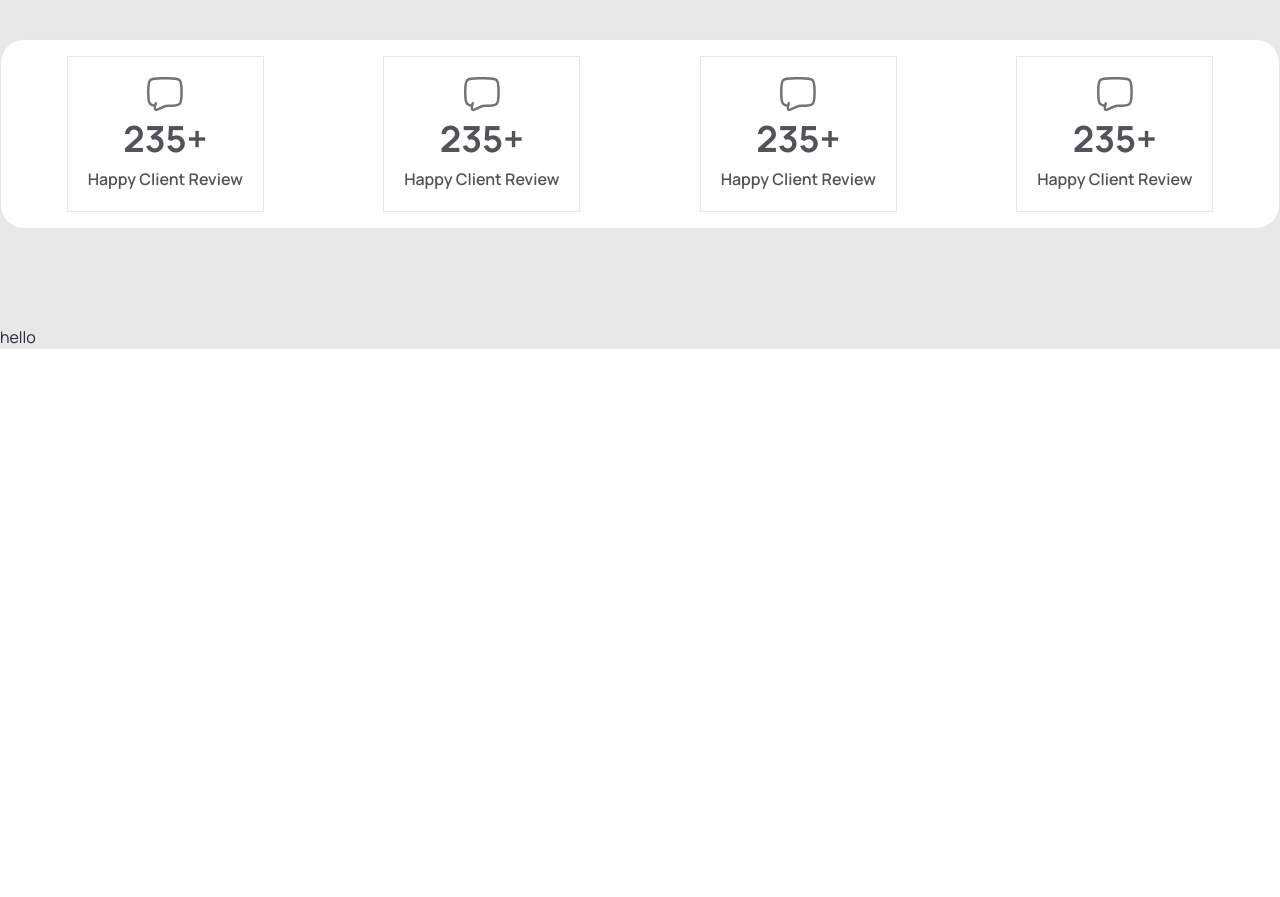
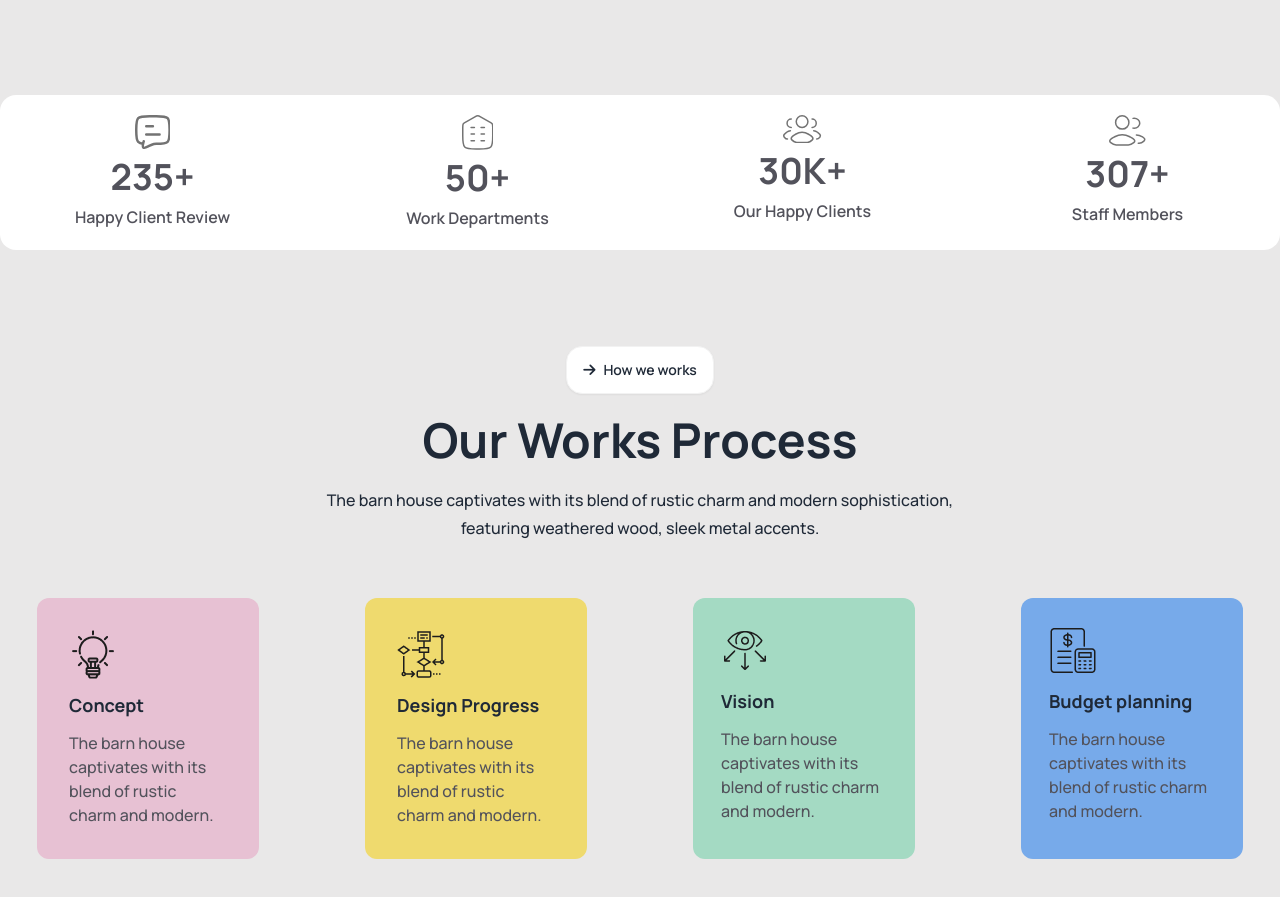
Before and after one commit to imran-binhasan/rinterio-landing-page, a plain HTML site: page index.html in a window 1280 px wide. Shown: the part 1535-2432 px from the top of the page. Before the commit the page ends 1884 px from the top, so only its background shows below. Drawn offline with nearby package versions, Linux system fonts and the light colour scheme.

Commit message:
work section done

```diff
--- a/index.html
+++ b/index.html
@@ -93,18 +93,21 @@
 
      </div>
  </header>
+
+
  <!-- Main Section -->
-  <main class=" bg-[#e9e8e8] relative">
+  <main class=" bg-[#e9e8e8] relative py-10">
     <div>
       <img class="absolute left-12 top-8" src="assets/Vector.png" alt="">
     </div>
+    <!-- About US -->
     <section class="flex flex-col lg:flex-row container mx-auto">
       <!-- Content -->
       <div class="flex flex-1 flex-col gap-y-5 py-20 border border-red-500">
 
        <div class="border border-red-500 mx-auto space-y-5 px-4 lg:px-0">
-        <div>
-          <a class="btn bg-white"><i class="fa-solid fa-arrow-right"></i> About Us</a>
+        <div class="py-2">
+          <a class="btn bg-white rounded-2xl"><i class="fa-solid fa-arrow-right"></i> About Us</a>
          </div>
         <h3 class="text-5xl font-bold leading-[60px]">We design thoughtful,<br> liveable spaces</h3>
         <p>The barn house captivates with its blend of rustic charm and <br>
@@ -131,54 +134,133 @@
         <img class="w-4/5 mx-auto" src="assets/Rectangle.png" alt="">
       </div>
     </section>
-    <section class="container mx-auto bg-white p-4 my-24 grid grid-cols-1 md:grid-cols2 lg:grid-cols-4 border rounded-3xl gap-5">
-      <div class="border mx-auto p-5 space-y-2">
+
+    <!-- About Us Box -->
+    <section class="md:container mx-auto bg-white my-24 grid grid-cols-1 md:grid-cols2 lg:grid-cols-4  rounded-2xl gap-5 w-10/12">
+
+      <div class="mx-auto p-5 space-y-2">
         <div>
           <svg class="mx-auto" width="35.833374" height="34.031250" viewBox="0 0 35.8334 34.0312" fill="none" xmlns="http://www.w3.org/2000/svg" xmlns:xlink="http://www.w3.org/1999/xlink">
             <defs/>
+            <path id="Vector" d="M11.25 19.58L24.58 19.58M11.25 11.25L17.91 11.25" stroke="#737373" stroke-opacity="1.000000" stroke-width="2.500000" stroke-linejoin="round" stroke-linecap="round"/>
             <path id="Vector" d="M8.08 28.75C5.91 28.53 4.29 27.88 3.2 26.79C1.25 24.84 1.25 21.7 1.25 15.41L1.25 14.58C1.25 8.29 1.25 5.15 3.2 3.2C5.15 1.25 8.29 1.25 14.58 1.25L21.25 1.25C27.53 1.25 30.67 1.25 32.63 3.2C34.58 5.15 34.58 8.29 34.58 14.58L34.58 15.41C34.58 21.7 34.58 24.84 32.63 26.79C30.67 28.75 27.53 28.75 21.25 28.75C20.31 28.77 19.57 28.84 18.84 29C16.84 29.46 14.99 30.49 13.16 31.38C10.56 32.65 9.26 33.28 8.44 32.69C6.87 31.52 8.4 27.91 8.75 26.25" stroke="#737373" stroke-opacity="1.000000" stroke-width="2.500000" stroke-linecap="round"/>
           </svg>
+
         </div>
         <h3 class="text-4xl text-center font-bold text-zinc-600">235+</h3>
         <p class="text-center font-semibold text-zinc-600">Happy Client Review</p>
       </div>
 
-      <div class="border mx-auto p-5 space-y-2">
+      <div class="mx-auto p-5 space-y-2">
         <div>
-          <svg class="mx-auto" width="35.833374" height="34.031250" viewBox="0 0 35.8334 34.0312" fill="none" xmlns="http://www.w3.org/2000/svg" xmlns:xlink="http://www.w3.org/1999/xlink">
+          <svg class="mx-auto" width="31.500000" height="34.833252" viewBox="0 0 31.5 34.8333" fill="none" xmlns="http://www.w3.org/2000/svg" xmlns:xlink="http://www.w3.org/1999/xlink">
             <defs/>
-            <path id="Vector" d="M8.08 28.75C5.91 28.53 4.29 27.88 3.2 26.79C1.25 24.84 1.25 21.7 1.25 15.41L1.25 14.58C1.25 8.29 1.25 5.15 3.2 3.2C5.15 1.25 8.29 1.25 14.58 1.25L21.25 1.25C27.53 1.25 30.67 1.25 32.63 3.2C34.58 5.15 34.58 8.29 34.58 14.58L34.58 15.41C34.58 21.7 34.58 24.84 32.63 26.79C30.67 28.75 27.53 28.75 21.25 28.75C20.31 28.77 19.57 28.84 18.84 29C16.84 29.46 14.99 30.49 13.16 31.38C10.56 32.65 9.26 33.28 8.44 32.69C6.87 31.52 8.4 27.91 8.75 26.25" stroke="#737373" stroke-opacity="1.000000" stroke-width="2.500000" stroke-linecap="round"/>
+            <path id="Vector" d="M30.74 12.63C30.74 10.73 30.74 9.79 30.28 8.99C29.82 8.2 29 7.74 27.36 6.81L18.99 2.09C17.4 1.19 16.61 0.75 15.75 0.75C14.88 0.75 14.09 1.19 12.51 2.09L4.13 6.81C2.49 7.74 1.67 8.2 1.21 8.99C0.75 9.79 0.75 10.73 0.75 12.63L0.75 20.55C0.75 26.93 0.75 30.12 2.7 32.1C4.65 34.08 7.79 34.08 14.08 34.08L17.41 34.08C23.7 34.08 26.84 34.08 28.79 32.1C30.75 30.12 30.75 26.93 30.75 20.55L30.74 12.63Z" stroke="#737373" stroke-opacity="1.000000" stroke-width="1.500000"/>
+            <path id="Vector" d="M12.41 19.08L9.08 19.08M22.41 19.08L19.08 19.08M12.41 12.41L9.08 12.41M12.41 25.74L9.08 25.74M22.41 12.41L19.08 12.41M22.41 25.74L19.08 25.74" stroke="#737373" stroke-opacity="1.000000" stroke-width="1.500000" stroke-linecap="round"/>
           </svg>
+
+
+
         </div>
-        <h3 class="text-4xl text-center font-bold text-zinc-600">235+</h3>
-        <p class="text-center font-semibold text-zinc-600">Happy Client Review</p>
+        <h3 class="text-4xl text-center font-bold text-zinc-600">50+</h3>
+        <p class="text-center font-semibold text-zinc-600">Work Departments</p>
       </div>
 
-      <div class="border mx-auto p-5 space-y-2">
+      <div class="mx-auto p-5 space-y-2">
         <div>
-          <svg class="mx-auto" width="35.833374" height="34.031250" viewBox="0 0 35.8334 34.0312" fill="none" xmlns="http://www.w3.org/2000/svg" xmlns:xlink="http://www.w3.org/1999/xlink">
+          <svg class="mx-auto" width="38.166626" height="28.166748" viewBox="0 0 38.1666 28.1667" fill="none" xmlns="http://www.w3.org/2000/svg" xmlns:xlink="http://www.w3.org/1999/xlink">
             <defs/>
-            <path id="Vector" d="M8.08 28.75C5.91 28.53 4.29 27.88 3.2 26.79C1.25 24.84 1.25 21.7 1.25 15.41L1.25 14.58C1.25 8.29 1.25 5.15 3.2 3.2C5.15 1.25 8.29 1.25 14.58 1.25L21.25 1.25C27.53 1.25 30.67 1.25 32.63 3.2C34.58 5.15 34.58 8.29 34.58 14.58L34.58 15.41C34.58 21.7 34.58 24.84 32.63 26.79C30.67 28.75 27.53 28.75 21.25 28.75C20.31 28.77 19.57 28.84 18.84 29C16.84 29.46 14.99 30.49 13.16 31.38C10.56 32.65 9.26 33.28 8.44 32.69C6.87 31.52 8.4 27.91 8.75 26.25" stroke="#737373" stroke-opacity="1.000000" stroke-width="2.500000" stroke-linecap="round"/>
+            <path id="Vector" d="M33.7 24.08C34.95 24.08 35.94 23.29 36.84 22.19C38.66 19.94 35.66 18.15 34.52 17.27C33.36 16.37 32.06 15.86 30.75 15.75M29.08 12.41C31.38 12.41 33.25 10.55 33.25 8.25C33.25 5.94 31.38 4.08 29.08 4.08" stroke="#737373" stroke-opacity="1.000000" stroke-width="1.500000" stroke-linecap="round"/>
+            <path id="Vector" d="M4.45 24.08C3.21 24.08 2.21 23.29 1.32 22.19C-0.5 19.94 2.49 18.15 3.64 17.27C4.8 16.37 6.1 15.86 7.41 15.75M8.25 12.41C5.94 12.41 4.08 10.55 4.08 8.25C4.08 5.94 5.94 4.08 8.25 4.08" stroke="#737373" stroke-opacity="1.000000" stroke-width="1.500000" stroke-linecap="round"/>
+            <path id="Vector" d="M9.1 25.16C10.43 26.47 11.91 27.41 13.77 27.41L24.39 27.41C26.25 27.41 27.73 26.47 29.05 25.16C31.77 22.47 27.31 20.32 25.61 19.26C21.61 16.79 16.54 16.79 12.55 19.26C10.85 20.32 6.38 22.47 9.1 25.16Z" stroke="#737373" stroke-opacity="1.000000" stroke-width="1.500000" stroke-linejoin="round"/>
+            <path id="Vector" d="M19.08 12.41C15.86 12.41 13.25 9.8 13.25 6.58C13.25 3.36 15.86 0.75 19.08 0.75C22.3 0.75 24.91 3.36 24.91 6.58C24.91 9.8 22.3 12.41 19.08 12.41Z" stroke="#737373" stroke-opacity="1.000000" stroke-width="1.500000"/>
           </svg>
+
+
         </div>
-        <h3 class="text-4xl text-center font-bold text-zinc-600">235+</h3>
-        <p class="text-center font-semibold text-zinc-600">Happy Client Review</p>
+        <h3 class="text-4xl text-center font-bold text-zinc-600">30K+</h3>
+        <p class="text-center font-semibold text-zinc-600">Our Happy Clients</p>
       </div>
 
-      <div class="border mx-auto p-5 space-y-2">
+      <div class="mx-auto p-5 space-y-2">
         <div>
-          <svg class="mx-auto" width="35.833374" height="34.031250" viewBox="0 0 35.8334 34.0312" fill="none" xmlns="http://www.w3.org/2000/svg" xmlns:xlink="http://www.w3.org/1999/xlink">
+          <svg class="mx-auto" width="36.501282" height="30.666504" viewBox="0 0 36.5013 30.6665" fill="none" xmlns="http://www.w3.org/2000/svg" xmlns:xlink="http://www.w3.org/1999/xlink">
             <defs/>
-            <path id="Vector" d="M8.08 28.75C5.91 28.53 4.29 27.88 3.2 26.79C1.25 24.84 1.25 21.7 1.25 15.41L1.25 14.58C1.25 8.29 1.25 5.15 3.2 3.2C5.15 1.25 8.29 1.25 14.58 1.25L21.25 1.25C27.53 1.25 30.67 1.25 32.63 3.2C34.58 5.15 34.58 8.29 34.58 14.58L34.58 15.41C34.58 21.7 34.58 24.84 32.63 26.79C30.67 28.75 27.53 28.75 21.25 28.75C20.31 28.77 19.57 28.84 18.84 29C16.84 29.46 14.99 30.49 13.16 31.38C10.56 32.65 9.26 33.28 8.44 32.69C6.87 31.52 8.4 27.91 8.75 26.25" stroke="#737373" stroke-opacity="1.000000" stroke-width="2.500000" stroke-linecap="round"/>
+            <path id="Vector" d="M29.27 28.25L30.09 28.25C32.01 28.25 33.53 27.37 34.9 26.15C38.38 23.05 30.2 19.91 27.41 19.91M24.08 3.36C24.46 3.28 24.85 3.25 25.25 3.25C28.29 3.25 30.75 5.48 30.75 8.25C30.75 11.01 28.29 13.25 25.25 13.25C24.85 13.25 24.46 13.21 24.08 13.13" stroke="#737373" stroke-opacity="1.000000" stroke-width="1.500000" stroke-linecap="round"/>
+            <path id="Vector" d="M1.73 27.66C3.27 28.97 4.97 29.91 7.12 29.91L19.37 29.91C21.52 29.91 23.22 28.97 24.76 27.66C27.89 24.97 22.74 22.82 20.78 21.76C16.17 19.29 10.32 19.29 5.71 21.76C3.75 22.82 -1.4 24.97 1.73 27.66Z" stroke="#737373" stroke-opacity="1.000000" stroke-width="1.500000"/>
+            <path id="Vector" d="M13.24 14.08C9.56 14.08 6.58 11.09 6.58 7.41C6.58 3.73 9.56 0.75 13.24 0.75C16.93 0.75 19.91 3.73 19.91 7.41C19.91 11.09 16.93 14.08 13.24 14.08Z" stroke="#737373" stroke-opacity="1.000000" stroke-width="1.500000"/>
           </svg>
+
         </div>
-        <h3 class="text-4xl text-center font-bold text-zinc-600">235+</h3>
-        <p class="text-center font-semibold text-zinc-600">Happy Client Review</p>
+        <h3 class="text-4xl text-center font-bold text-zinc-600">307+</h3>
+        <p class="text-center font-semibold text-zinc-600">Staff Members</p>
       </div>
 
 
     </section>
-    hello
+
+    <!-- How We Work -->
+     <section class="container mx-auto">
+      <div  class="flex flex-col justify-center items-center gap-y-4 my-14">
+        <div>
+          <a class="btn bg-white rounded-2xl"><i class="fa-solid fa-arrow-right"></i> How we works</a>
+         </div>
+        <h3 class="text-5xl font-bold leading-[60px] text-center">Our Works Process</h3>
+        <p class="text-center leading-7 font-medium">The barn house captivates with its blend of rustic charm and
+          modern  sophistication,<br>  featuring weathered wood,  sleek metal accents.</p>
+      </div>
+      <div class="grid grid-cols-1 md:grid-cols-2 lg:grid-cols-4 gap-8  my-14 mx-auto">
+
+        <div class="bg-[#E7C1D3] rounded-xl space-y-3 p-8 mx-auto w-3/4">
+          <div><img src="assets/concept.png" alt=""></div>
+          <h5 class="text-lg font-bold ">Concept</h5>
+          <p class=" text-zinc-600 font-medium">The barn house  captivates with its blend of rustic charm and modern.</p>
+        </div>
+
+        <div class="bg-[#EFDA6E] rounded-xl space-y-3 p-8 mx-auto   w-3/4">
+          <div><img src="assets/flow-chart.png" alt=""></div>
+          <h5 class="text-lg font-bold ">Design Progress</h5>
+          <p class=" text-zinc-600 font-medium">The barn house  captivates with its blend of rustic charm and modern.</p>
+        </div>
+
+        <div class="bg-[#A4DAC3] rounded-xl space-y-3 p-7 mx-auto   w-3/4">
+          <div><img src="assets/vision.png" alt=""></div>
+          <h5 class="text-lg font-bold ">Vision</h5>
+          <p class=" text-zinc-600 font-medium">The barn house  captivates with its blend of rustic charm and modern.</p>
+        </div>
+
+        <div class="bg-[#77AAEA] rounded-xl space-y-3 p-7 mx-auto   w-3/4">
+          <div><img src="assets/budget-planning.png" alt=""></div>
+          <h5 class="text-lg font-bold ">Budget planning</h5>
+          <p class=" text-zinc-600 font-medium">The barn house  captivates with its blend of rustic charm and modern.</p>
+        </div>
+
+
+
+
+      </div>
+     </section>
+
+
+
+
+
+
+
+
+
+
+     <!-- <section>
+      <div  class="flex flex-col justify-center items-center gap-y-4">
+        <div>
+          <a class="btn bg-white rounded-2xl"><i class="fa-solid fa-arrow-right"></i> How we works</a>
+         </div>
+        <h3 class="text-5xl font-bold leading-[60px] text-center">Our Works Process</h3>
+        <p class="text-center leading-7 font-medium">The barn house captivates with its blend of rustic charm and
+          modern  sophistication,<br>  featuring weathered wood,  sleek metal accents.</p>
+      </div>
+      <div></div>
+     </section> -->
   </main>
 
 
@@ -205,10 +287,7 @@
 
 
 
-<!-- Main -->
- <main>
 
- </main>
 <!-- Footer -->
  <footer>
  </footer>
```
Also changed, not shown: assets/favicon-16x16.png (deleted).
